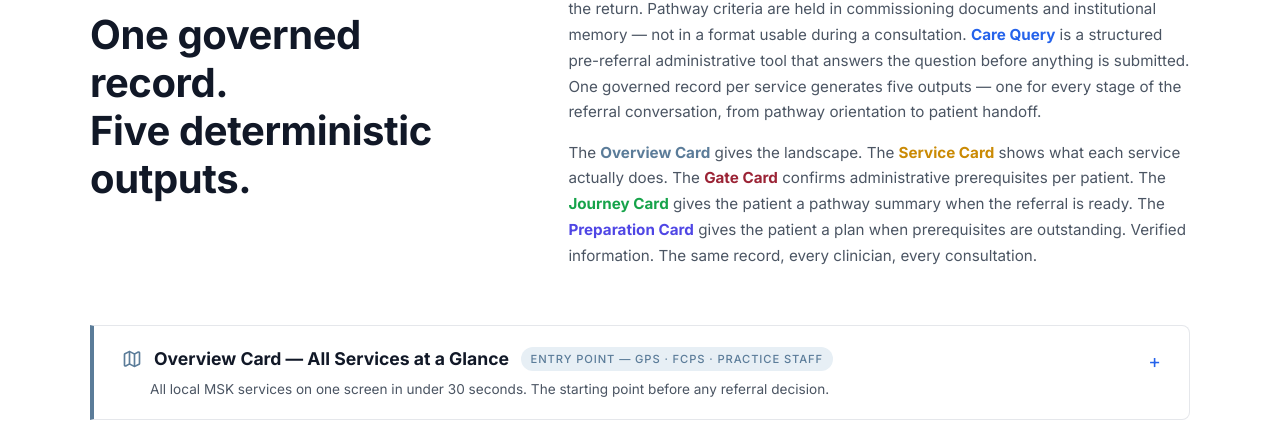
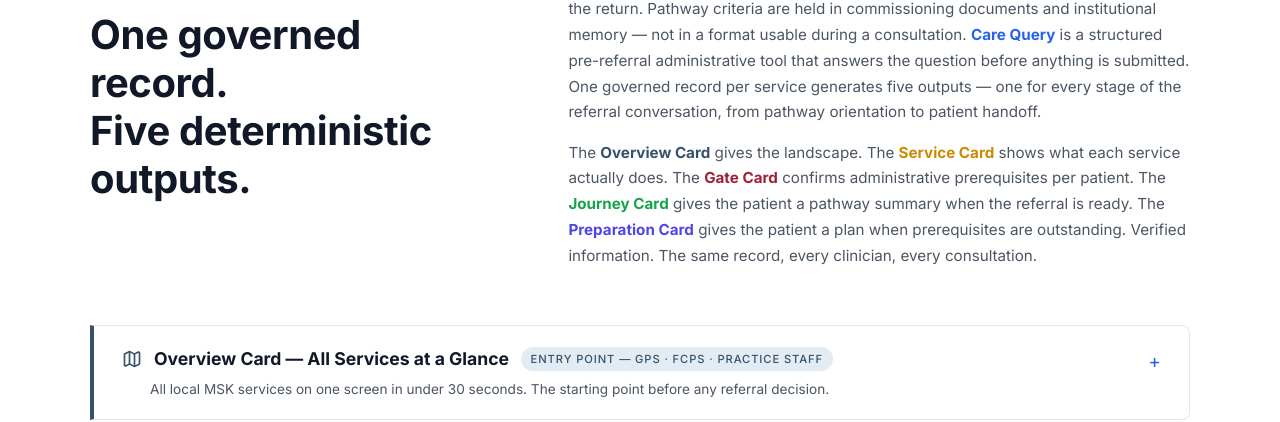
Before and after one commit to IntellTechSolutions/carequery-live-final, a React (Vite) app: page / in a window 1280 px wide. Shown: the part 1021-1443 px from the top of the page. Built offline with nearby package versions, Linux system fonts and the light colour scheme.

Commit message:
Update App.jsx

```diff
--- a/src/App.jsx
+++ b/src/App.jsx
@@ -16,8 +16,8 @@
 const MAX_EMAIL_LENGTH = 254;
 const MIN_FORM_DWELL_MS = 3000;
 const BRAND_COLOR = '#2563eb';
-const OVERVIEW_ACCENT_COLOR = '#5B7C99';
-const OVERVIEW_TAG_BACKGROUND = '#E7EFF5';
+const OVERVIEW_ACCENT_COLOR = '#35526B';
+const OVERVIEW_TAG_BACKGROUND = '#E3ECF3';
 
 const CURRENT_SCOPE_ITEMS = [
   { label: 'Stage', value: 'Proof of concept — not yet publicly available' },
```
